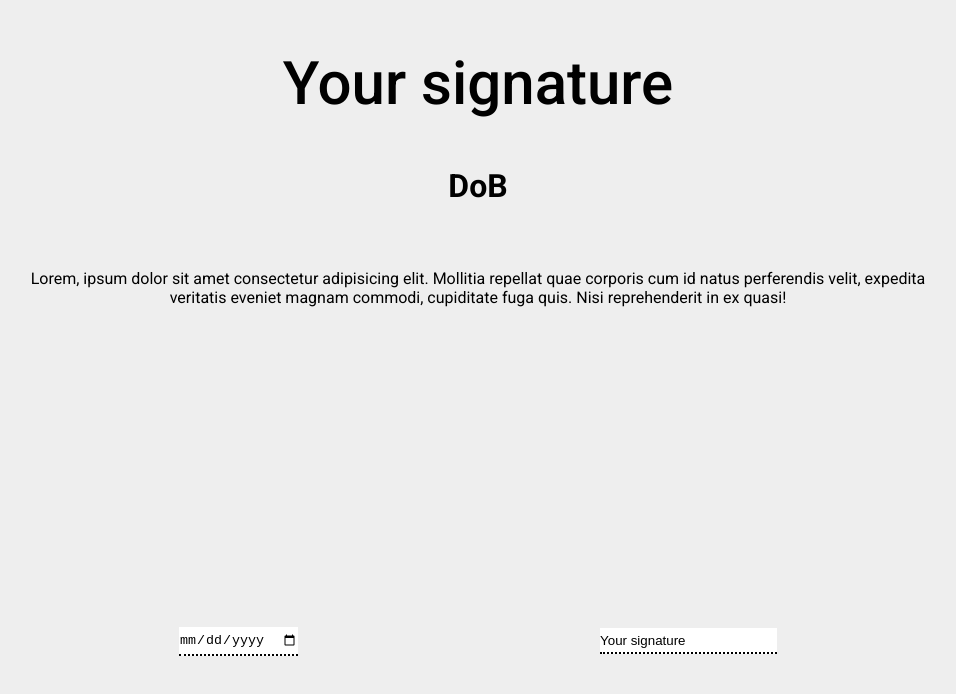
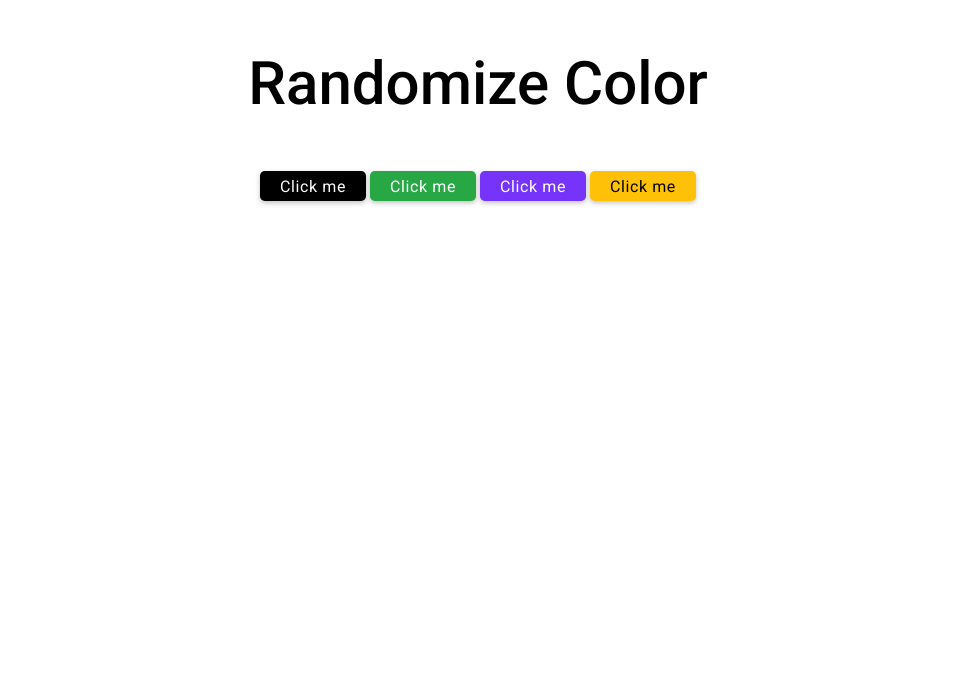
Before and after one commit to ajinkyacodes/reactjs-apps, a React (Create React App) app: page / in a window 1280 px wide. Shown: the top 694 px of the page, without its empty margins (162-1118 px from the left). Built offline with nearby package versions, Linux system fonts and the light colour scheme.

Commit message:
Randomize Colors component created

```diff
--- a/src/App.js
+++ b/src/App.js
@@ -1,10 +1,12 @@
 import './App.css';
-import EsignatureApp from './projects/01-E-Signature-App/EsignatureApp';
+import RandomizeColors from './projects/02-Randomize-Colors/RandomizeColors';
+// import EsignatureApp from './projects/01-E-Signature-App/EsignatureApp';
 
 function App() {
   return (
     <div className="App">
-      <EsignatureApp />
+      {/* <EsignatureApp /> */}
+      <RandomizeColors />
     </div>
   );
 }
--- a/src/components/Title.jsx
+++ b/src/components/Title.jsx
@@ -1,5 +1,5 @@
 import React from 'react'
 
 export default function Title({classes, text}) {
-  return <h1 className={!classes ? "title text-center" : classes}>{!text ? "Title" : text }</h1>;
+  return <h1 className={!classes ? "title" : classes && "title text-center"}>{!text ? "Title" : text }</h1>;
 }
--- /dev/null
+++ b/src/projects/02-Randomize-Colors/RandomizeColors.jsx
@@ -0,0 +1,37 @@
+import React from 'react'
+import Title from '../../components/Title'
+
+export default function RandomizeColors() {
+    function handleClick(event) {
+        // console.log(event.target);
+        const heading = document.querySelector("h1");
+        heading.style.color = getRandomColor();
+    }
+
+    const handleSecClick = (e) => {
+        // console.log(e.target);
+        // console.log(getRandomColor());
+        let body = document.querySelector("body");
+        body.style.background = getRandomColor();
+        e.target.style.backgroundColor = getRandomColor();
+    };
+
+    function getRandomColor() {
+        let letters = "01234567899ABCDEF";
+        let color = "#"
+        for(let i=0; i<6; i++) {
+            color+= letters[Math.floor(Math.random() * 16)];
+        }
+        return color;
+    }
+
+    return (
+    <div className="container m-auto text-center">
+        <Title text={"Randomize Color"} classes={"mb-4"} />
+        <button className='btn btn-danget' onClick={(e) => handleClick(e)}>Click me</button>
+        <button className='btn btn-success' onClick={handleSecClick}>Click me</button>
+        <button className='btn btn-primary' onClick={handleSecClick}>Click me</button>
+        <button className='btn btn-warning' onClick={handleSecClick}>Click me</button>
+    </div>
+    );
+}
```
